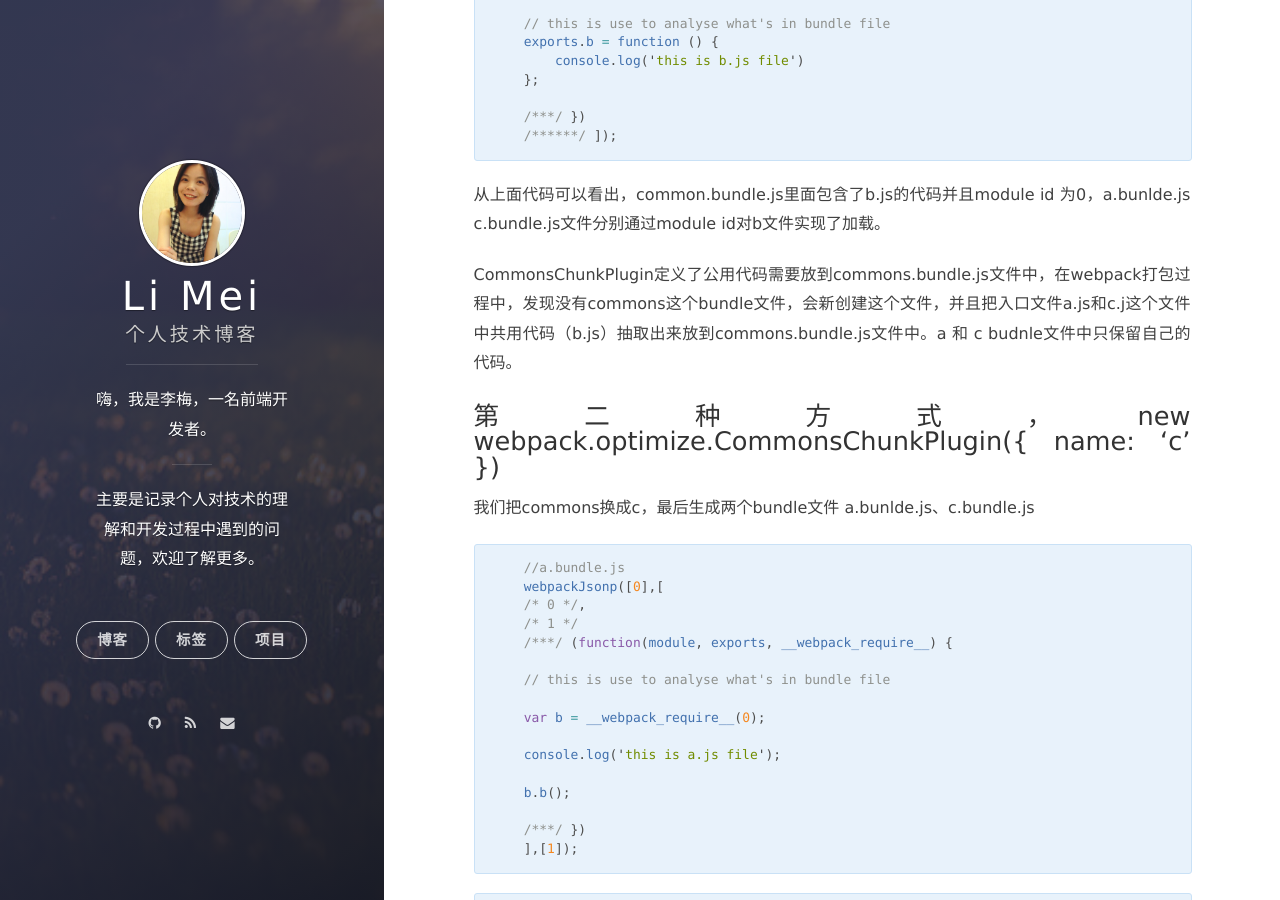
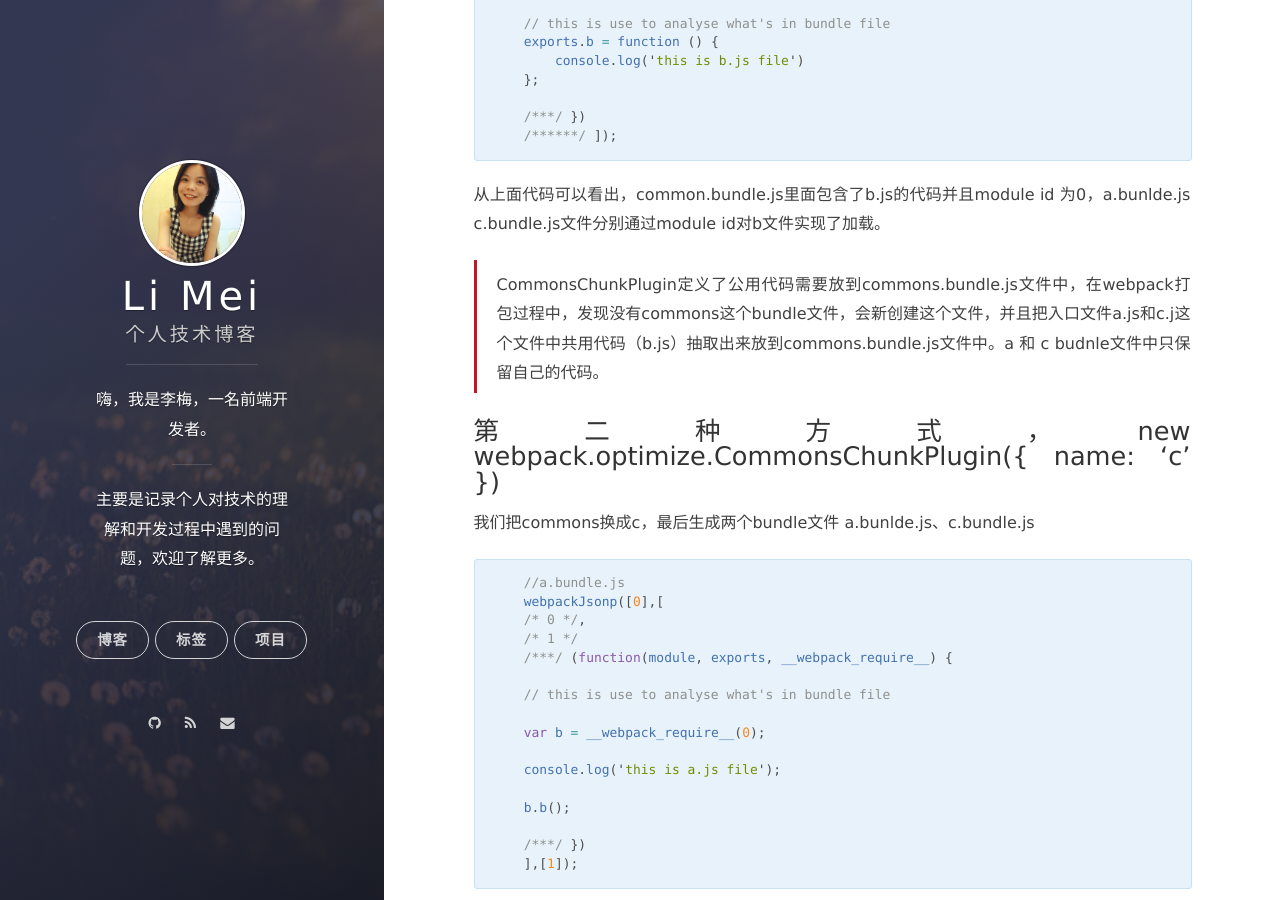
Before and after one commit to LiMeii/LiMeii.github.io, a Jekyll site: the page built from _posts/2018-10-07-webpack-code-splitting.md, in a window 1280 px wide and 900 px high, scrolled down 2340 px. Built offline with Jekyll 4.4.1, drawn with Linux system fonts in a browser that asks for light colours; nearby versions of some CDN libraries.

Commit message:
update post

```diff
--- a/_posts/2018-10-07-webpack-code-splitting.md
+++ b/_posts/2018-10-07-webpack-code-splitting.md
@@ -120,9 +120,11 @@ module.exports = {
 
 从上面代码可以看出，common.bundle.js里面包含了b.js的代码并且module id 为0，a.bunlde.js c.bundle.js文件分别通过module id对b文件实现了加载。
 
-
+<blockquote>
+<p>
 CommonsChunkPlugin定义了公用代码需要放到commons.bundle.js文件中，在webpack打包过程中，发现没有commons这个bundle文件，会新创建这个文件，并且把入口文件a.js和c.j这个文件中共用代码（b.js）抽取出来放到commons.bundle.js文件中。a 和 c budnle文件中只保留自己的代码。
-
+</p>
+</blockquote>
 ### 第二种方式，new webpack.optimize.CommonsChunkPlugin({ name: 'c' })
 
 我们把commons换成c，最后生成两个bundle文件 a.bunlde.js、c.bundle.js
```
Also changed, not shown: tag.md (+0 -1 lines).
